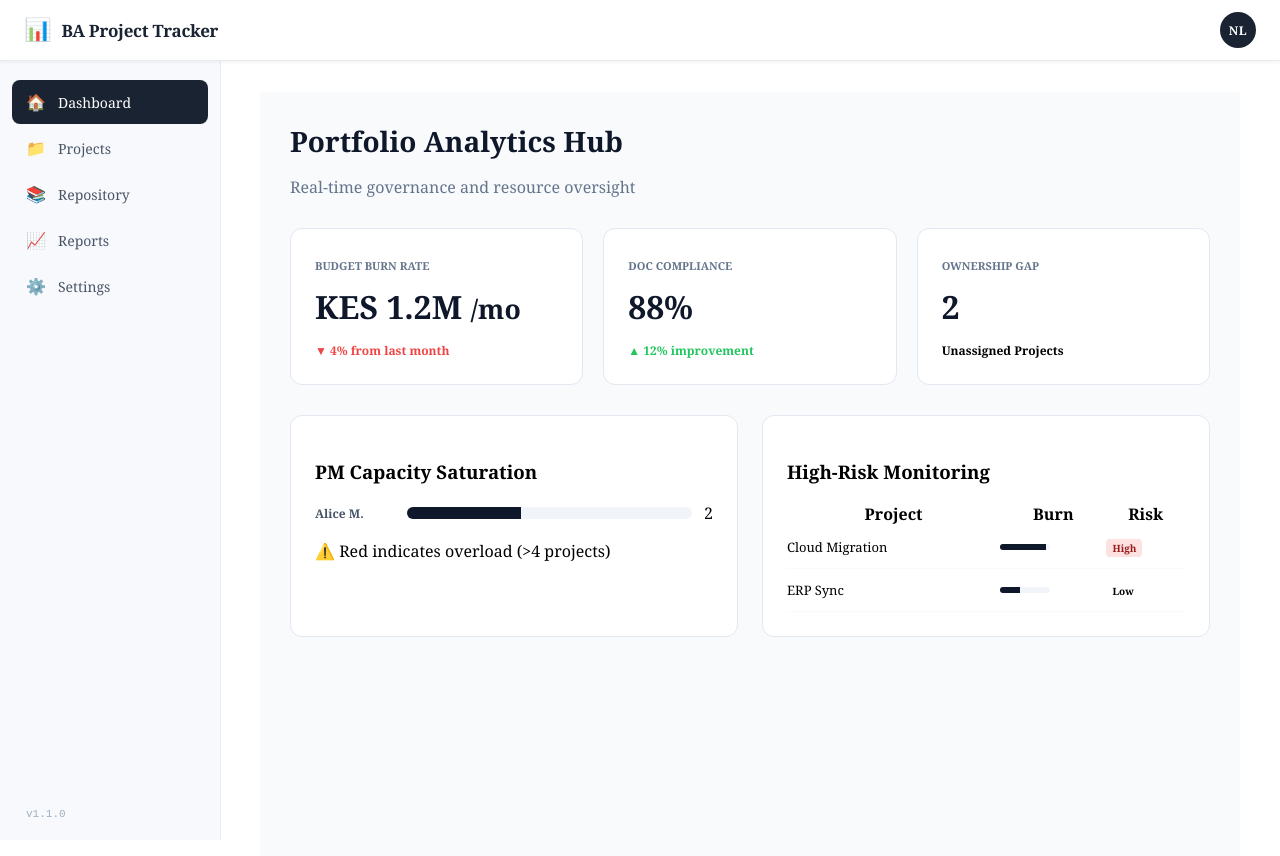
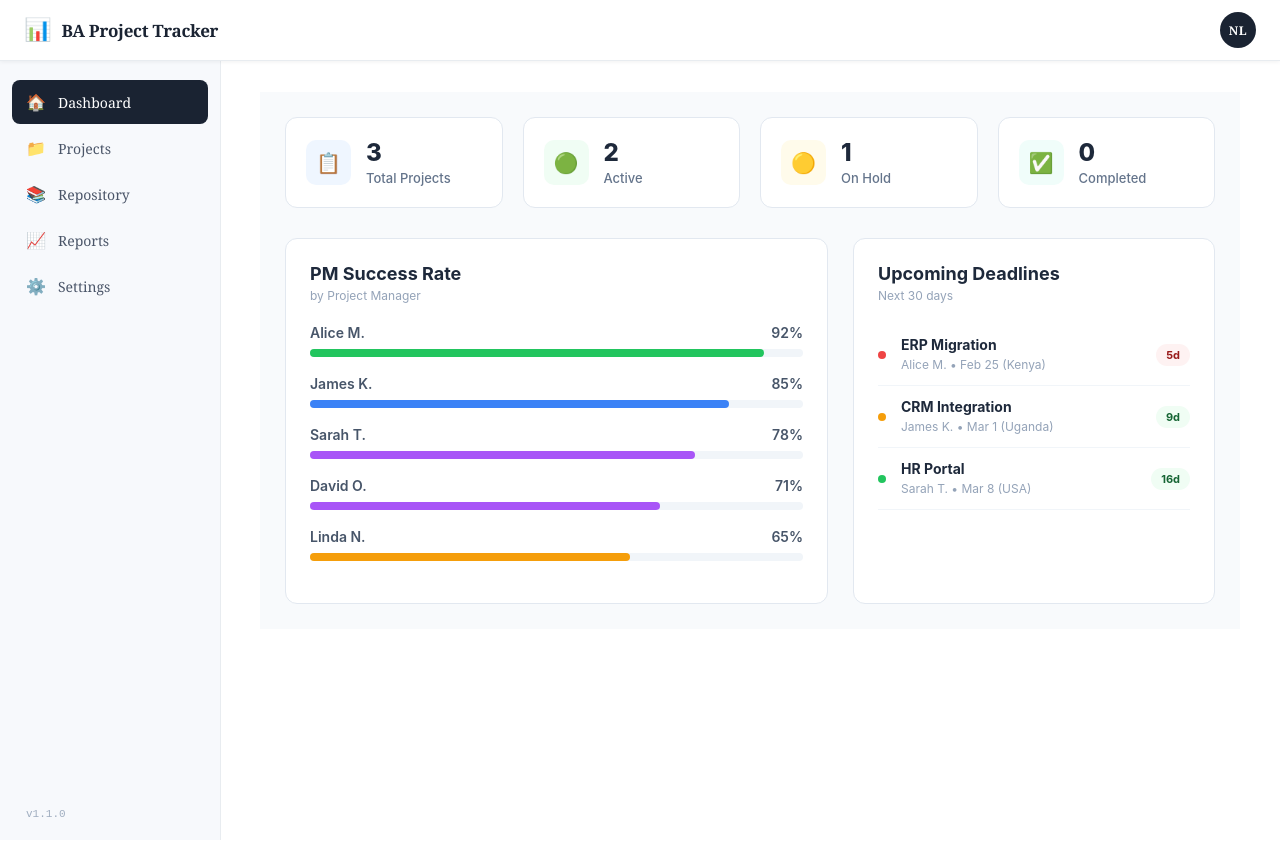
Before and after one commit to NeskoLimo/BA-PROJECT_TRACKER, an Angular app: page /dashboard in a window 1280 px wide. Shown: the top 856 px of the page. Built offline with nearby package versions, Linux system fonts and the light colour scheme.

Commit message:
Update dashboard.component.ts

```diff
--- a/src/app/components/dashboard/dashboard.component.ts
+++ b/src/app/components/dashboard/dashboard.component.ts
@@ -1,9 +1,17 @@
 import { Component, OnInit } from '@angular/core';
 import { CommonModule } from '@angular/common';
 
-// To fix TS7053 build error
-interface PMCountMap {
-  [key: string]: number;
+interface Project {
+  name: string;
+  pm: string;
+  status: string;
+  deadline: string;
+  daysRemaining: number;
+  country: string;
+  currency: string;
+  budget: number;
+  spent: number;
+  successRate: number;
 }
 
 @Component({
@@ -11,129 +19,143 @@ interface PMCountMap {
   standalone: true,
   imports: [CommonModule],
   template: `
-    <div class="dashboard-container">
-      <div class="dashboard-header">
-        <h1 class="page-title">Portfolio Analytics Hub</h1>
-        <p class="subtitle">Real-time governance and resource oversight</p>
-      </div>
-
-      <div class="stats-grid">
-        <div class="card stat-card burn">
-          <span class="label">Budget Burn Rate</span>
-          <span class="value">KES 1.2M <small>/mo</small></span>
-          <span class="trend down">▼ 4% from last month</span>
+    <div class="dashboard-wrapper">
+      <div class="kpi-grid">
+        <div class="kpi-card">
+          <span class="kpi-icon blue">📋</span>
+          <div class="kpi-info">
+            <span class="count">{{ projects.length }}</span>
+            <span class="label">Total Projects</span>
+          </div>
         </div>
-        <div class="card stat-card compliance">
-          <span class="label">Doc Compliance</span>
-          <span class="value">88%</span>
-          <span class="trend up">▲ 12% improvement</span>
+        <div class="kpi-card">
+          <span class="kpi-icon green">🟢</span>
+          <div class="kpi-info">
+            <span class="count">{{ getStatusCount('Active') }}</span>
+            <span class="label">Active</span>
+          </div>
         </div>
-        <div class="card stat-card gap">
-          <span class="label">Ownership Gap</span>
-          <span class="value text-red">{{ unassignedCount }}</span>
-          <span class="trend">Unassigned Projects</span>
+        <div class="kpi-card">
+          <span class="kpi-icon yellow">🟡</span>
+          <div class="kpi-info">
+            <span class="count">{{ getStatusCount('On Hold') }}</span>
+            <span class="label">On Hold</span>
+          </div>
+        </div>
+        <div class="kpi-card">
+          <span class="kpi-icon check">✅</span>
+          <div class="kpi-info">
+            <span class="count">{{ getStatusCount('Completed') }}</span>
+            <span class="label">Completed</span>
+          </div>
         </div>
       </div>
 
-      <div class="charts-row">
+      <div class="main-content-split">
         <div class="card chart-card">
-          <h3>PM Capacity Saturation</h3>
-          <div class="bar-chart">
-            <div *ngFor="let pm of pmWorkload" class="bar-row">
-              <span class="pm-label">{{ pm.name }}</span>
-              <div class="bar-outer">
-                <div class="bar-inner"
-                     [style.width.%]="(pm.count / 5) * 100"
-                     [class.overloaded]="pm.count >= 4"></div>
+          <div class="card-header">
+            <h3>PM Success Rate</h3>
+            <span class="sub-text">by Project Manager</span>
+          </div>
+          <div class="success-list">
+            <div *ngFor="let pm of pmPerformance" class="pm-row">
+              <div class="pm-meta">
+                <span>{{ pm.name }}</span>
+                <span class="percent">{{ pm.rate }}%</span>
               </div>
-              <span class="bar-count">{{ pm.count }}</span>
+              <div class="progress-container">
+                <div class="progress-bar"
+                     [style.width.%]="pm.rate"
+                     [style.background-color]="getBarColor(pm.rate)">
+                </div>
+              </div>
             </div>
           </div>
-          <p class="chart-footer">⚠️ Red indicates overload (>4 projects)</p>
         </div>
 
-        <div class="card chart-card">
-          <h3>High-Risk Monitoring</h3>
-          <table class="risk-table">
-            <thead>
-              <tr><th>Project</th><th>Burn</th><th>Risk</th></tr>
-            </thead>
-            <tbody>
-              <tr *ngFor="let p of highRiskProjects">
-                <td>{{ p.name }}</td>
-                <td><div class="mini-bar"><div class="fill" [style.width.%]="(p.spent/p.budget)*100"></div></div></td>
-                <td><span class="risk-tag" [ngClass]="p.risk.toLowerCase()">{{ p.risk }}</span></td>
-              </tr>
-            </tbody>
-          </table>
+        <div class="card deadline-card">
+          <div class="card-header">
+            <h3>Upcoming Deadlines</h3>
+            <span class="sub-text">Next 30 days</span>
+          </div>
+          <div class="deadline-list">
+            <div *ngFor="let p of projects" class="deadline-item">
+              <div class="deadline-marker" [style.background-color]="getMarkerColor(p.daysRemaining)"></div>
+              <div class="deadline-info">
+                <strong>{{ p.name }}</strong>
+                <span>{{ p.pm }} • {{ p.deadline }} ({{ p.country }})</span>
+              </div>
+              <div class="deadline-chip" [class.urgent]="p.daysRemaining < 7">
+                {{ p.daysRemaining }}d
+              </div>
+            </div>
+          </div>
         </div>
       </div>
     </div>
   `,
   styles: [`
-    .dashboard-container { padding: 30px; background: #f8fafc; min-height: 100vh; }
-    .page-title { font-family: 'Georgia', serif; font-size: 28px; font-weight: 700; color: #0f172a; margin: 0; }
-    .subtitle { color: #64748b; margin-bottom: 30px; }
+    .dashboard-wrapper { padding: 25px; background: #f8fafc; font-family: 'Inter', sans-serif; }
+    .kpi-grid { display: grid; grid-template-columns: repeat(4, 1fr); gap: 20px; margin-bottom: 30px; }
+    .kpi-card { background: white; padding: 20px; border-radius: 12px; display: flex; align-items: center; gap: 15px; border: 1px solid #e2e8f0; }
+    .kpi-icon { width: 45px; height: 45px; border-radius: 10px; display: flex; align-items: center; justify-content: center; font-size: 20px; }
+    .kpi-icon.blue { background: #eff6ff; }
+    .kpi-icon.green { background: #f0fdf4; }
+    .kpi-icon.yellow { background: #fffbeb; }
+    .kpi-icon.check { background: #f0fdfa; }
+    .count { display: block; font-size: 24px; font-weight: 800; color: #1e293b; }
+    .label { font-size: 13px; color: #64748b; font-weight: 500; }
 
-    .stats-grid { display: grid; grid-template-columns: repeat(auto-fit, minmax(240px, 1fr)); gap: 20px; margin-bottom: 30px; }
-    .stat-card { padding: 24px; background: white; border: 1px solid #e2e8f0; border-radius: 12px; }
-    .stat-card .label { font-size: 11px; font-weight: 700; text-transform: uppercase; color: #64748b; }
-    .stat-card .value { font-size: 32px; font-weight: 800; display: block; margin: 10px 0; color: #0f172a; }
-    .trend { font-size: 12px; font-weight: 600; }
-    .trend.up { color: #22c55e; }
-    .trend.down { color: #ef4444; }
+    .main-content-split { display: grid; grid-template-columns: 1.5fr 1fr; gap: 25px; }
+    .card { background: white; border-radius: 12px; padding: 24px; border: 1px solid #e2e8f0; }
+    .card-header { margin-bottom: 20px; }
+    .card-header h3 { margin: 0; font-size: 18px; color: #1e293b; }
+    .sub-text { font-size: 12px; color: #94a3b8; }
 
-    .charts-row { display: grid; grid-template-columns: 1fr 1fr; gap: 24px; }
-    .chart-card { background: white; border: 1px solid #e2e8f0; border-radius: 12px; padding: 24px; }
+    .pm-row { margin-bottom: 18px; }
+    .pm-meta { display: flex; justify-content: space-between; font-size: 14px; font-weight: 600; margin-bottom: 8px; color: #475569; }
+    .progress-container { height: 8px; background: #f1f5f9; border-radius: 10px; }
+    .progress-bar { height: 100%; border-radius: 10px; transition: width 1s ease-in-out; }
 
-    .bar-row { display: flex; align-items: center; margin-bottom: 15px; gap: 12px; }
-    .pm-label { width: 80px; font-size: 12px; font-weight: 600; color: #475569; }
-    .bar-outer { flex-grow: 1; height: 12px; background: #f1f5f9; border-radius: 10px; overflow: hidden; }
-    .bar-inner { height: 100%; background: #0f172a; transition: width 0.8s; }
-    .bar-inner.overloaded { background: #ef4444; }
-
-    .risk-table { width: 100%; border-collapse: collapse; }
-    .risk-table td { padding: 12px 0; border-bottom: 1px solid #f8fafc; font-size: 13px; }
-    .mini-bar { width: 50px; height: 6px; background: #f1f5f9; border-radius: 10px; overflow: hidden; }
-    .mini-bar .fill { height: 100%; background: #0f172a; }
-    .risk-tag { font-size: 10px; font-weight: 800; padding: 2px 6px; border-radius: 4px; }
-    .risk-tag.high { background: #fee2e2; color: #991b1b; }
+    .deadline-item { display: flex; align-items: center; gap: 15px; padding: 12px 0; border-bottom: 1px solid #f1f5f9; }
+    .deadline-marker { width: 8px; height: 8px; border-radius: 50%; }
+    .deadline-info { flex-grow: 1; }
+    .deadline-info strong { display: block; font-size: 14px; color: #1e293b; }
+    .deadline-info span { font-size: 12px; color: #94a3b8; }
+    .deadline-chip { padding: 4px 10px; border-radius: 20px; background: #f0fdf4; color: #166534; font-size: 11px; font-weight: 700; }
+    .deadline-chip.urgent { background: #fef2f2; color: #991b1b; }
   `]
 })
 export class DashboardComponent implements OnInit {
-  unassignedCount = 0;
-  pmWorkload: { name: string, count: number }[] = [];
-
-  allProjects = [
-    { name: 'ERP Sync', pm: 'Alice M.', budget: 500000, spent: 450000 },
-    { name: 'Cloud Migration', pm: 'Alice M.', budget: 1200000, spent: 600000 },
-    { name: 'Warehouse Ops', pm: 'Unassigned', budget: 300000, spent: 0 },
-    { name: 'Audit Prep', pm: 'Unassigned', budget: 150000, spent: 50000 }
+  projects: Project[] = [
+    { name: 'ERP Migration', pm: 'Alice M.', status: 'Active', deadline: 'Feb 25', daysRemaining: 5, country: 'Kenya', currency: 'KES', budget: 850000, spent: 612000, successRate: 92 },
+    { name: 'CRM Integration', pm: 'James K.', status: 'Active', deadline: 'Mar 1', daysRemaining: 9, country: 'Uganda', currency: 'UGX', budget: 500000, spent: 400000, successRate: 85 },
+    { name: 'HR Portal', pm: 'Sarah T.', status: 'On Hold', deadline: 'Mar 8', daysRemaining: 16, country: 'USA', currency: 'USD', budget: 150000, spent: 50000, successRate: 78 }
   ];
 
-  highRiskProjects = [
-    { name: 'Cloud Migration', budget: 1200000, spent: 1100000, risk: 'High' },
-    { name: 'ERP Sync', budget: 500000, spent: 200000, risk: 'Low' }
+  // Strictly typed to fix TS7053
+  pmPerformance = [
+    { name: 'Alice M.', rate: 92 },
+    { name: 'James K.', rate: 85 },
+    { name: 'Sarah T.', rate: 78 },
+    { name: 'David O.', rate: 71 },
+    { name: 'Linda N.', rate: 65 }
   ];
 
-  ngOnInit() {
-    this.calculateMetrics();
+  ngOnInit() {}
+
+  getStatusCount(status: string): number {
+    return this.projects.filter(p => p.status === status).length;
   }
 
-  calculateMetrics() {
-    this.unassignedCount = this.allProjects.filter(p => p.pm === 'Unassigned').length;
+  getBarColor(rate: number): string {
+    if (rate >= 90) return '#22c55e';
+    if (rate >= 80) return '#3b82f6';
+    if (rate >= 70) return '#a855f7';
+    return '#f59e0b';
+  }
 
-    // Fixed indexing logic to prevent TS7053
-    const counts: PMCountMap = {};
-    this.allProjects.forEach(p => {
-      if (p.pm !== 'Unassigned') {
-        counts[p.pm] = (counts[p.pm] || 0) + 1;
-      }
-    });
-
-    this.pmWorkload = Object.keys(counts).map(name => ({
-      name,
-      count: counts[name]
-    })).sort((a, b) => b.count - a.count);
+  getMarkerColor(days: number): string {
+    return days < 7 ? '#ef4444' : (days < 14 ? '#f59e0b' : '#22c55e');
   }
 }
```
